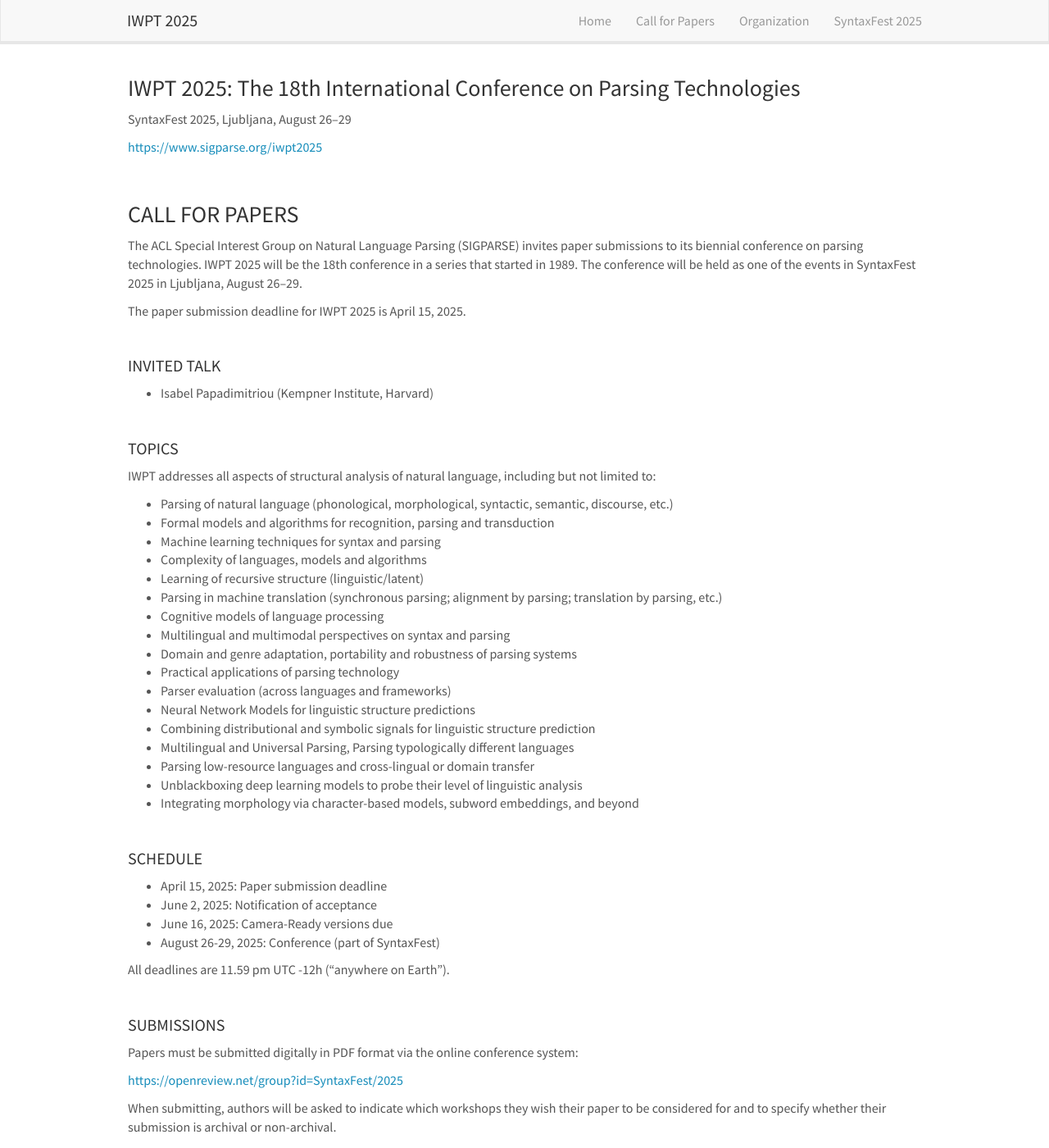
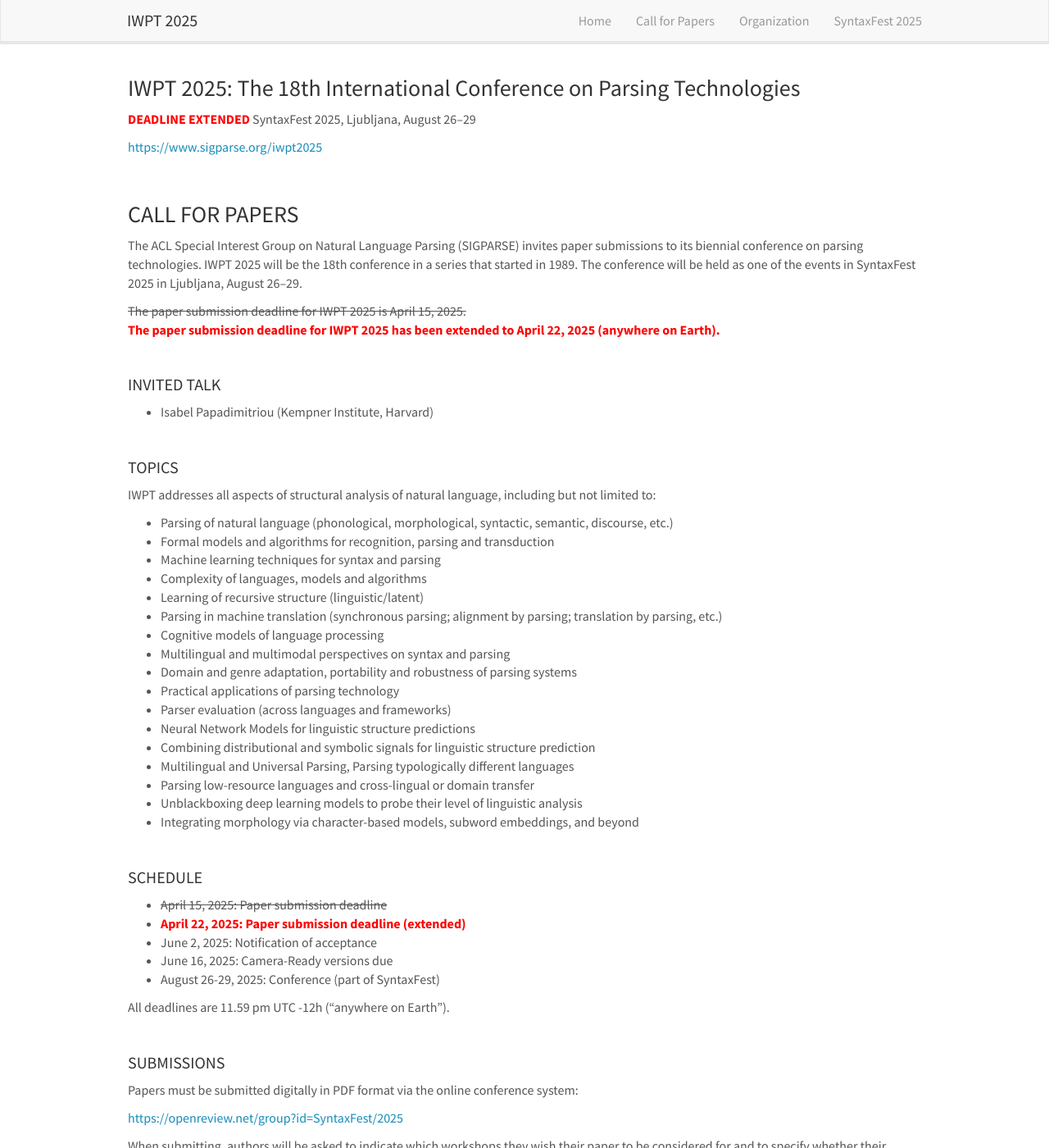
Before and after one commit to sigparse/iwpt2025, a Jekyll site: the page built from _pages/cfp.md, in a window 1280 px wide and 1400 px high. Shown: the whole window at 82% size. Built offline with Jekyll 4.4.1, drawn with Linux system fonts in a browser that asks for light colours; nearby versions of some CDN libraries.

Commit message:
Update cfp.md with extended deadline

```diff
--- a/_pages/cfp.md
+++ b/_pages/cfp.md
@@ -7,6 +7,7 @@ permalink: /cfp
 ---
 
 ### IWPT 2025: The 18th International Conference on Parsing Technologies
+**<span style="color:red">DEADLINE EXTENDED</span>**
 SyntaxFest 2025, Ljubljana, August 26–29
 
 <https://www.sigparse.org/iwpt2025>
@@ -21,7 +22,8 @@ technologies.  IWPT 2025 will be the 18th conference in a series that
 started in 1989.  The conference will be held as one of the events in
 SyntaxFest 2025 in Ljubljana, August 26–29.
 
-The paper submission deadline for IWPT 2025 is April 15, 2025.
+~~The paper submission deadline for IWPT 2025 is April 15, 2025.~~
+**<span style="color:red">The paper submission deadline for IWPT 2025 has been extended to April 22, 2025 (anywhere on Earth).</span>**
 
 &nbsp;
 
@@ -67,7 +69,8 @@ including but not limited to:
 
 #### SCHEDULE
 
-+ April 15, 2025: Paper submission deadline
++ ~~April 15, 2025: Paper submission deadline~~
++ **<span style="color:red">April 22, 2025: Paper submission deadline (extended)</span>**
 + June 2, 2025: Notification of acceptance
 + June 16, 2025: Camera-Ready versions due
 + August 26-29, 2025: Conference (part of SyntaxFest)
```
